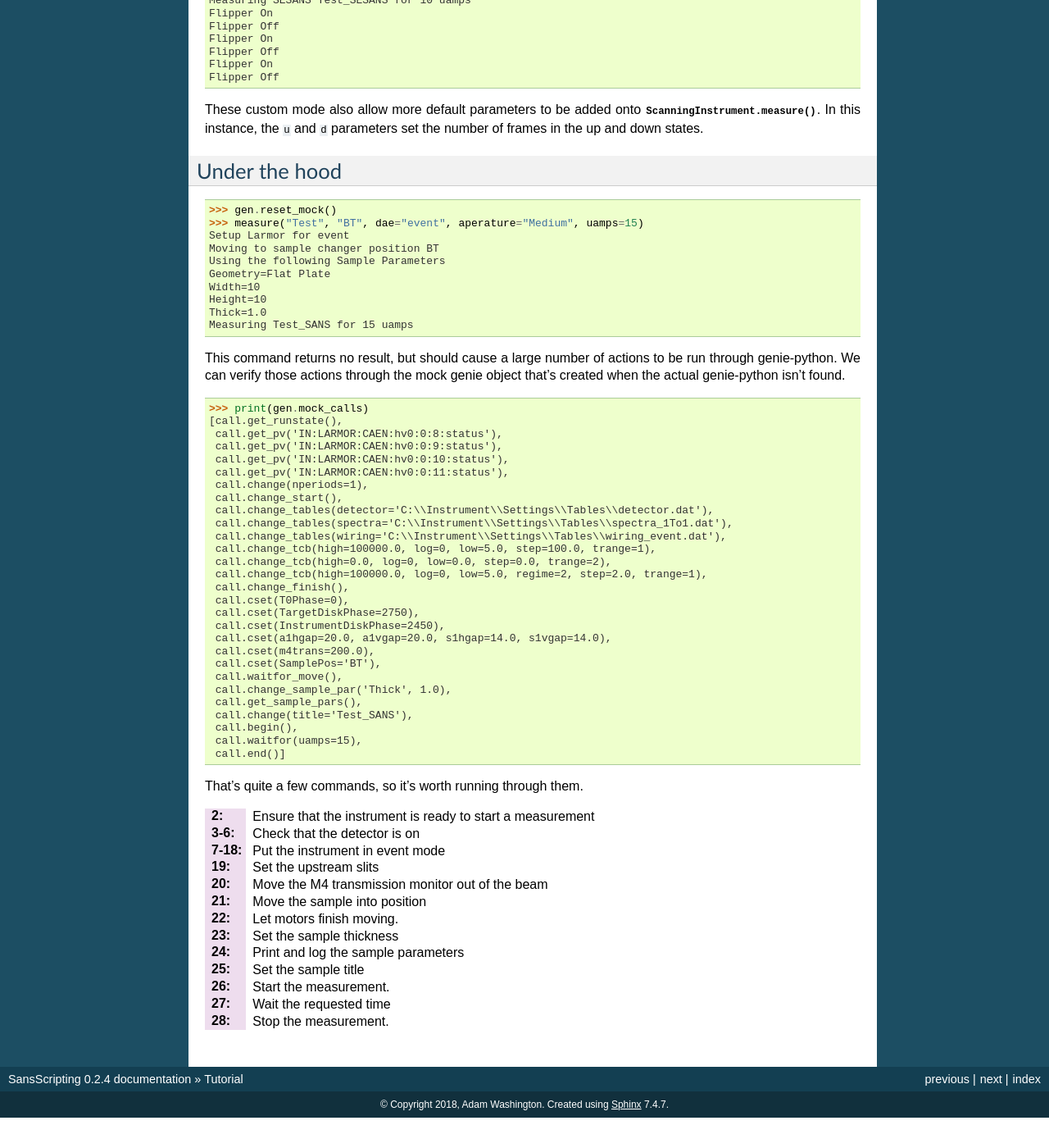
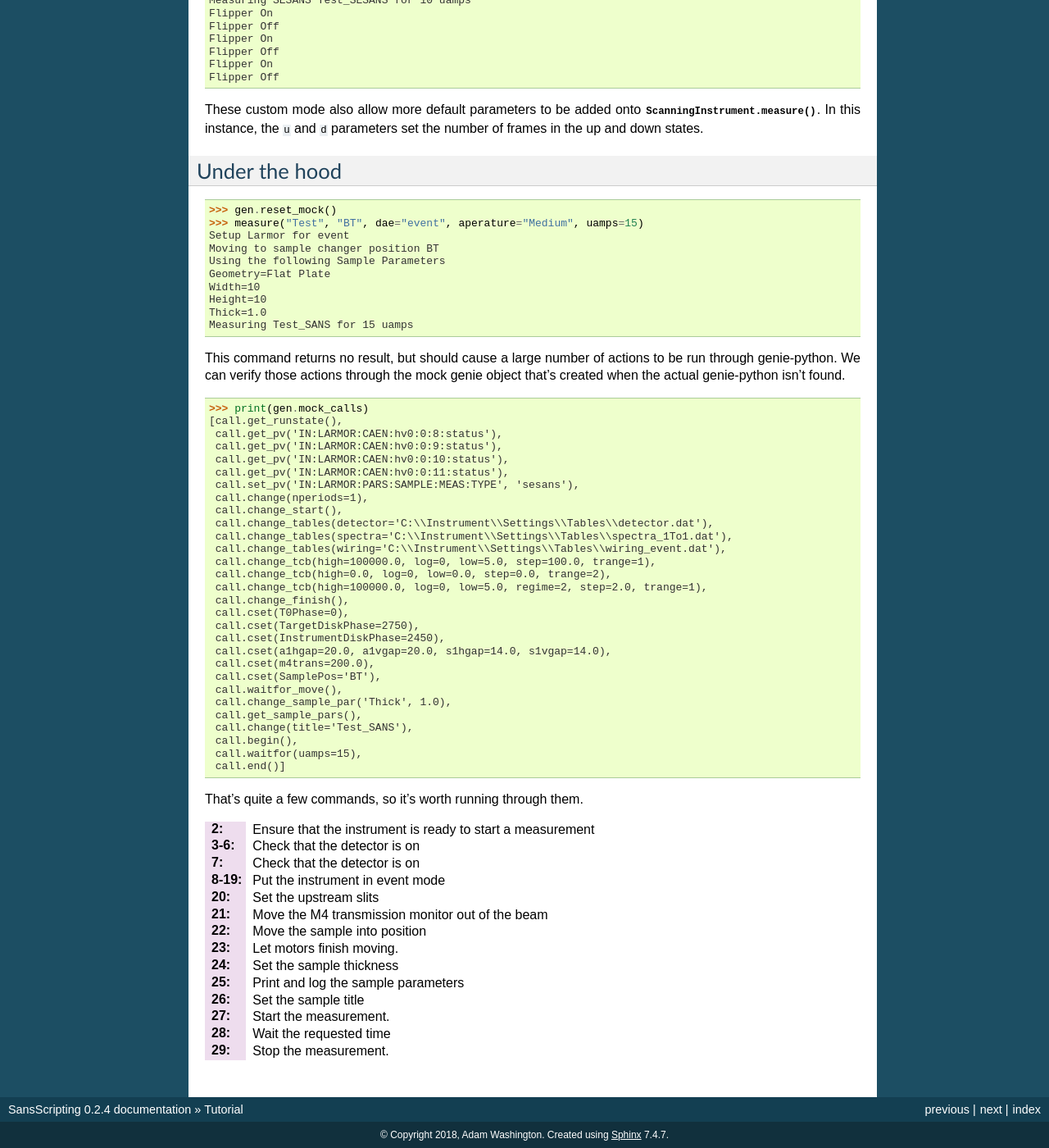
Before and after one commit to PyGenie-Scans/SansScripts, a Sphinx documentation site: the page built from doc/source/tutorial.rst, in a window 1280 px wide and 1400 px high, scrolled down 6514 px. Shown: the whole window at 82% size. Built offline with Sphinx 7.4.7, drawn with Linux system fonts in a browser that asks for light colours; before the commit the page ends 7877 px from its top, so only the background shows below that.

Commit message:
Begin marking measurement types

```diff
--- a/doc/source/tutorial.rst
+++ b/doc/source/tutorial.rst
@@ -450,6 +450,7 @@ genie-python isn't found.
  call.get_pv('IN:LARMOR:CAEN:hv0:0:9:status'),
  call.get_pv('IN:LARMOR:CAEN:hv0:0:10:status'),
  call.get_pv('IN:LARMOR:CAEN:hv0:0:11:status'),
+ call.set_pv('IN:LARMOR:PARS:SAMPLE:MEAS:TYPE', 'sesans'),
  call.change(nperiods=1),
  call.change_start(),
  call.change_tables(detector='C:\\Instrument\\Settings\\Tables\\detector.dat'),
@@ -477,14 +478,15 @@ That's quite a few commands, so it's worth running through them.
 
 :2: Ensure that the instrument is ready to start a measurement
 :3-6: Check that the detector is on
-:7-18: Put the instrument in event mode
-:19: Set the upstream slits
-:20: Move the M4 transmission monitor out of the beam
-:21: Move the sample into position
-:22: Let motors finish moving.
-:23: Set the sample thickness
-:24: Print and log the sample parameters
-:25: Set the sample title
-:26: Start the measurement.
-:27: Wait the requested time
-:28: Stop the measurement.
+:7: Check that the detector is on
+:8-19: Put the instrument in event mode
+:20: Set the upstream slits
+:21: Move the M4 transmission monitor out of the beam
+:22: Move the sample into position
+:23: Let motors finish moving.
+:24: Set the sample thickness
+:25: Print and log the sample parameters
+:26: Set the sample title
+:27: Start the measurement.
+:28: Wait the requested time
+:29: Stop the measurement.
```
Also changed, not shown: 3 other files.
